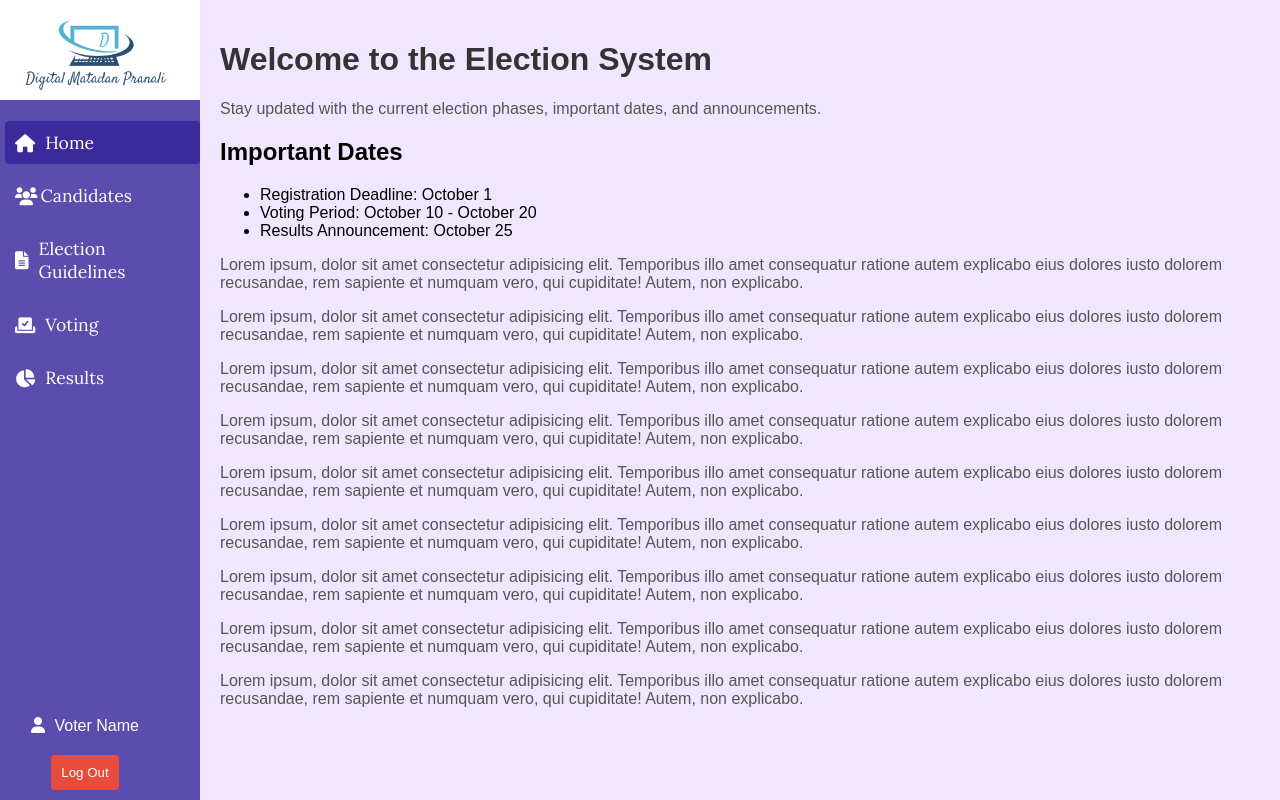
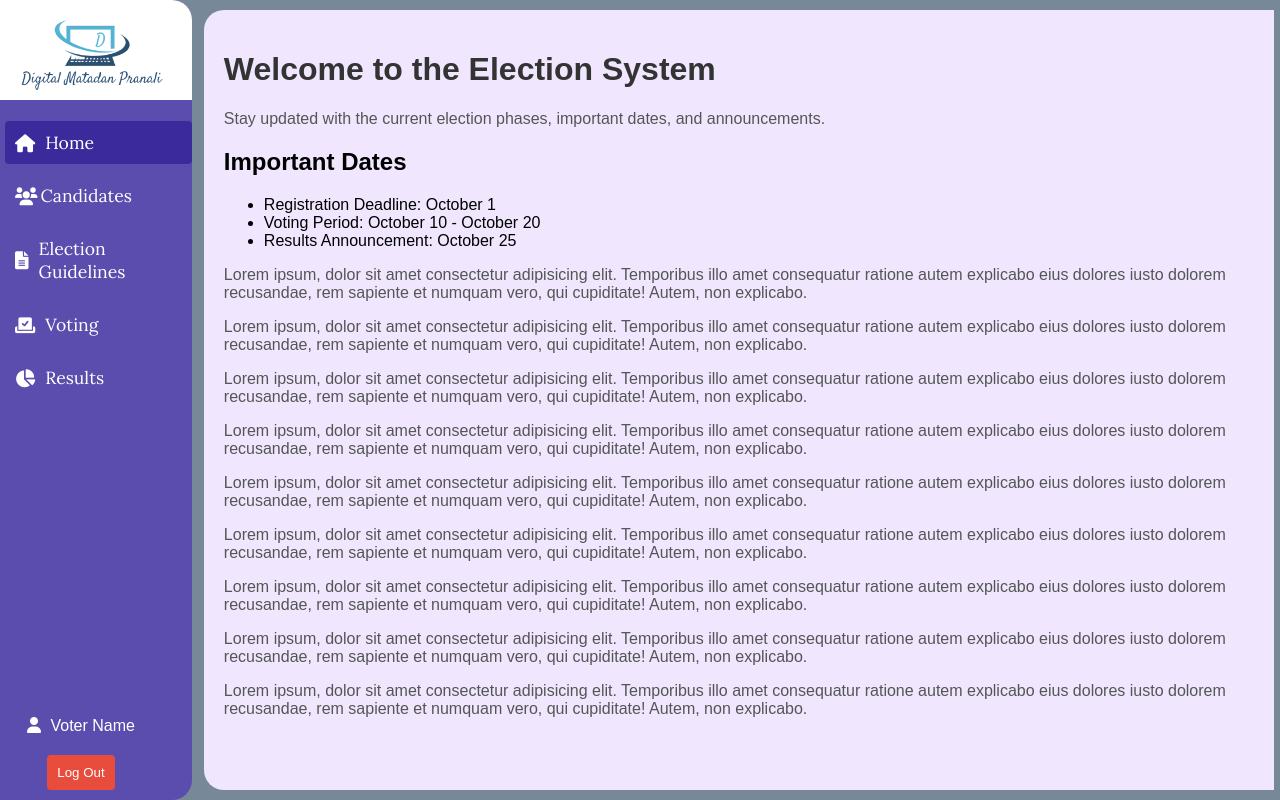
Before and after one commit to sijalneupane/Digital_Matadan_Pranali-Online_Election_System, a PHP site: page /home.php in a window 1280 px wide. Run offline with PHP 8.4, Linux system fonts and the light colour scheme.

Commit message:
sidebar updated final-2

```diff
--- a/sidebar.css
+++ b/sidebar.css
@@ -1,46 +1,58 @@
 @import url('https://fonts.googleapis.com/css2?family=Lora:ital,wght@0,400..700;1,400..700&display=swap');
+
 * {
-  box-sizing: border-box; /* Ensure padding and border are included in width/height calculations */
+  box-sizing: border-box;
+  /* Ensure padding and border are included in width/height calculations */
 }
 
-html, body {
+html,
+body {
   margin: 0;
   padding: 0;
-  height: 100%; /* Ensure the body takes the full height of the viewport */
+  height: 100%;
+  /* Ensure the body takes the full height of the viewport */
   font-family: Arial, sans-serif;
   display: flex;
 }
 
 .container {
+  background-color: lightslategrey;
   display: flex;
   width: 100vw;
+  padding: 10px 6px 10px 0px;
   /* height: 100vh; Ensure the container takes the full viewport height */
 }
-.toggle-sidebar-btn{
+
+.toggle-sidebar-btn {
   display: none;
 }
 
 .sidebar {
   background-color: #5a4dad;
-    width: 200px;
+  width: 15%;
   color: #fff;
   position: fixed;
   top: 0;
   left: 0;
   bottom: 0;
-    transition: transform 0.3s ease;
+  transition: all 0.5s ease-in-out;
   display: flex;
   flex-direction: column;
   overflow-y: scroll;
   overflow-x: hidden;
+  border-top-right-radius: 20px;
+  border-bottom-right-radius: 20px;
 }
 
 .sidebar .logo {
-  background-color: #fff; /* White background for the logo section */
+  background-color: #fff;
+  /* White background for the logo section */
   /* text-align: center; */
   height: 100px;
-  max-height: 120px; /* Maximum height for the logo container */
-  display: flex; /* Flexbox to center the logo */
+  max-height: 120px;
+  /* Maximum height for the logo container */
+  display: flex;
+  /* Flexbox to center the logo */
   justify-content: center;
   align-items: center;
   /* overflow: hidden; Ensures no overflow outside the container */
@@ -49,10 +61,13 @@ html, body {
 .sidebar .logo img {
   /* height: 100%; Make the logo cover the full height of the container */
   /* width: auto;  Keep aspect ratio by adjusting the width automatically */
-  max-height: 100%; /* Ensure the logo fits within the container */
-  max-width: 100%; /* Ensure the width of the logo doesn’t overflow */
+  max-height: 100%;
+  /* Ensure the logo fits within the container */
+  max-width: 100%;
+  /* Ensure the width of the logo doesn’t overflow */
   /* object-fit: cover; */
-  transform: scale(1.6); /* Ensures the logo scales properly to fit the container */
+  transform: scale(1.6);
+  /* Ensures the logo scales properly to fit the container */
 }
 
 .sidebar ul {
@@ -62,7 +77,7 @@ html, body {
 }
 
 .sidebar ul li {
-  padding:5px;
+  padding: 5px;
   padding-right: 0;
 }
 
@@ -75,20 +90,23 @@ html, body {
   transition: background 0.3s ease;
   font-family: "Lora", serif;
   font-weight: 400;
-  font-size:1.1rem;
+  font-size: 1.1rem;
 }
 
-.sidebar ul li:not(:nth-child(2)) a i{
+.sidebar ul li:not(:nth-child(2)) a i {
   margin-right: 10px;
   font-size: 18px;
 }
-.sidebar ul li:nth-child(2) a i{
+
+.sidebar ul li:nth-child(2) a i {
   margin-right: 3px;
   font-size: 18px;
 }
+
 .sidebar ul li a:hover,
 .sidebar ul li a.active {
-  background-color: #3a2a9b; /* Darker background for active or hover */
+  background-color: #3a2a9b;
+  /* Darker background for active or hover */
   border-radius: 4px;
 }
 
@@ -114,7 +132,8 @@ html, body {
   cursor: pointer;
   border-radius: 4px;
 }
-.left-lower-box{
+
+.left-lower-box {
   padding-bottom: 10px;
   flex: 1;
   display: flex;
@@ -123,13 +142,19 @@ html, body {
 }
 
 .content {
-  margin-left: 200px; /* To prevent overlap with the fixed sidebar */
+  border-top-left-radius: 20px;
+  border-bottom-left-radius: 20px;
+  margin-left: 16%;
+  /* To prevent overlap with the fixed sidebar */
   padding: 20px;
-  flex-grow: 1; /* Content takes up the remaining available space */
+  flex-grow: 1;
+  /* Content takes up the remaining available space */
   background-color: #f0e7ff;
   overflow-y: auto;
+  transition: all 0.5s ease-in-out;
   /* height: 100vh; Full height of viewport */
 }
+
 h1 {
   color: #333;
 }
@@ -152,7 +177,8 @@ button:hover {
 }
 
 
-.content::-webkit-scrollbar,.sidebar::-webkit-scrollbar {
+.content::-webkit-scrollbar,
+.sidebar::-webkit-scrollbar {
   display: none;
 }
 
@@ -161,17 +187,21 @@ button:hover {
 /* Small screens like phones */
 @media (max-width: 768px) {
   .sidebar {
-    width: 170px;
-    transform: translateX(-100%); /* Hide sidebar offscreen */
+    width: 160px;
+    transform: translateX(-100%);
+    /* Hide sidebar offscreen */
   }
 
   .sidebar.active {
-    transform: translateX(0); /* Sidebar slides back into view */
+    transform: translateX(0);
+    /* Sidebar slides back into view */
   }
 
   .content {
-    margin-left: 0; /* Content takes full width when sidebar is hidden */
+    margin-left: 0;
+    /* Content takes full width when sidebar is hidden */
     width: 100vw;
+    border-radius: 0px;
   }
 
   .toggle-sidebar-btn {
@@ -192,11 +222,13 @@ button:hover {
 /* Tablets and larger screens */
 @media (min-width: 769px) and (max-width: 1024px) {
   .sidebar {
-    width: 150px; /* Slightly smaller sidebar for tablets */
+    width: 153px;
+    /* Slightly smaller sidebar for tablets */
   }
 
   .content {
-    margin-left: 150px;
+    margin-left: 160px;
     padding: 15px;
+
   }
 }
```
Lines whose indentation alone changed are shown as unchanged.
